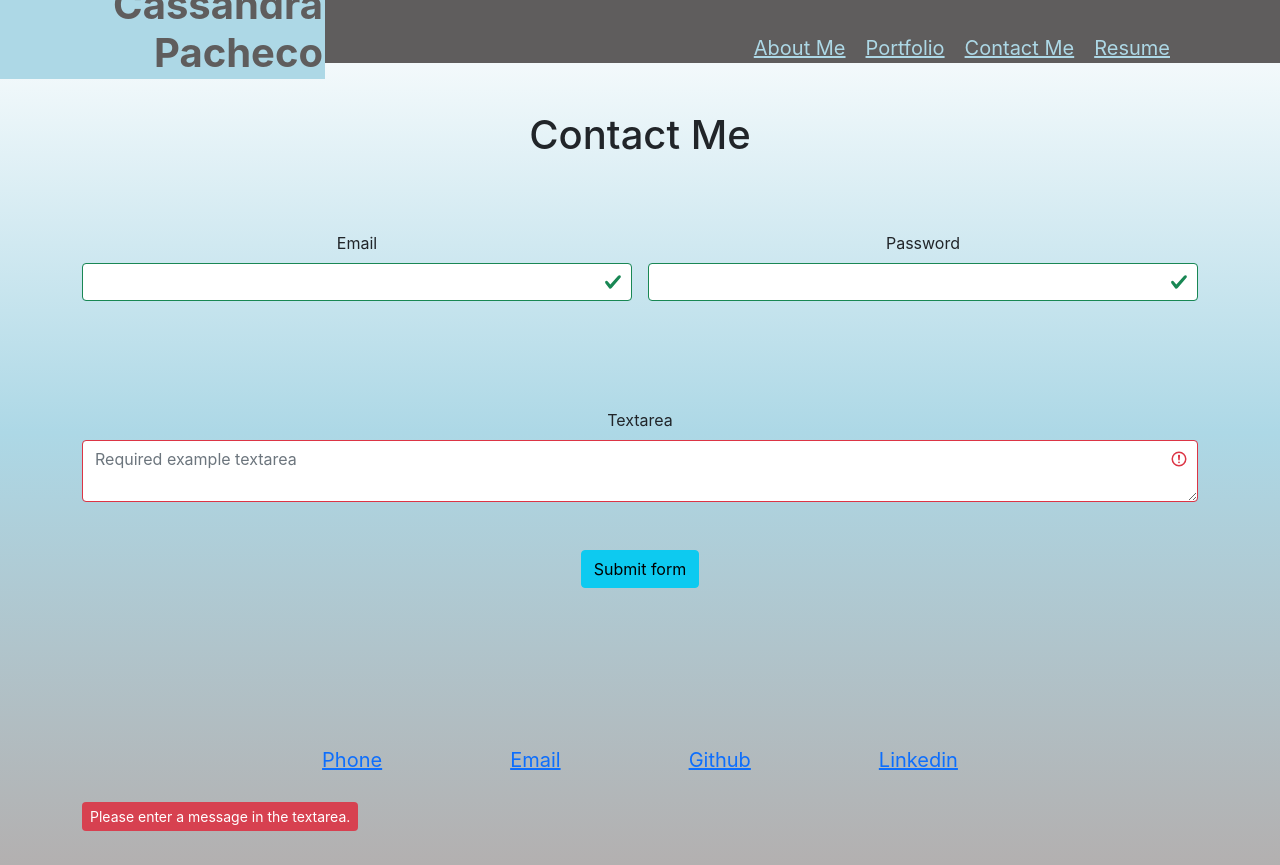
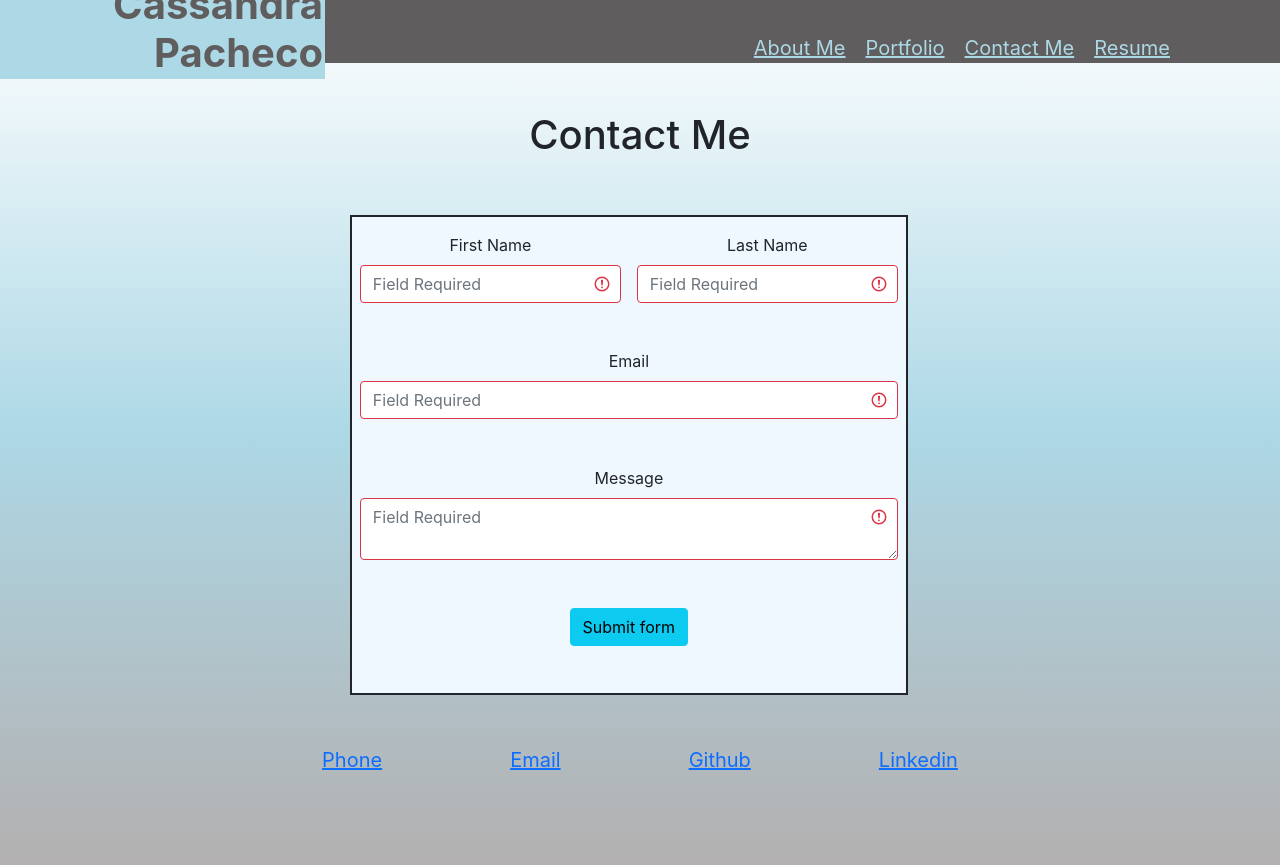
Before and after one commit to Cassiep1986/React-Portfolio, a React (Create React App) app: page /contact in a window 1280 px wide. Built offline with nearby package versions, Linux system fonts and the light colour scheme.

Commit message:
adjusted contact form

```diff
--- a/public/CSS/style.css
+++ b/public/CSS/style.css
@@ -169,8 +169,15 @@ img {
 }
 
 .g-3 {
+  width: 50%;
   height: 60vh;
   margin-top: 5%;
+  margin-left: 24%;
+  border-color: black;
+  border: 2px;
+  border-style: solid;
+  background-color: aliceblue;
+
 }
 
 .card-img-top {
--- a/src/App.js
+++ b/src/App.js
@@ -1,4 +1,4 @@
-import logo from "./logo.svg";
+// import logo from "./logo.svg";
 import "./App.css";
 import { BrowserRouter as Router, Route } from "react-router-dom";
 import Header from "./Components/Header";
--- a/src/Pages/aboutme.jsx
+++ b/src/Pages/aboutme.jsx
@@ -5,13 +5,10 @@ function Aboutme() {
       <img
         className="headshot mt-5"
         src="/images/Headshot.jpg"
-        alt="Picture of Developer"
+        alt="Developer's Headshot"
       />
 
-      <div className="">
-        <a name="Aboutme">
-          <h1></h1>
-        </a>
+      <div >
         <section className="text">
           <p>
             Hello, my name is Cassandra Pacheco and I am a (soon to be)
--- a/src/Pages/contact.jsx
+++ b/src/Pages/contact.jsx
@@ -3,25 +3,28 @@ function Contact () {
       <>
           <h1>Contact Me</h1>
 <form className="row g-3 was-validated">
-  <div className="col-md-6">
-    <label for="inputEmail4" className="form-label">Email</label>
-    <input type="email" className="form-control" id="inputEmail4"></input>
+  <div className="col md-6">
+  <label htmlFor="validationTextarea" className="form-label">First Name</label>
+    <input type="text" className="form-control is-invalid" placeholder="Field Required" required aria-label="First name"/>
   </div>
-  <div className="col-md-6">
-    <label for="inputPassword4" className="form-label">Password</label>
-    <input type="password" className="form-control" id="inputPassword4"></input>
+  <div className="col md-6">
+  <label htmlFor="validationTextarea" className="form-label">Last Name</label>
+    <input type="text" className="form-control is-invalid" placeholder="Field Required" required aria-label="Last name"/>
+  </div>
+  <div className="col-12">
+  <label htmlFor="validationTextarea" className="form-label">Email</label>
+  <input type="email" className="form-control is-invalid" placeholder="Field Required" required aria-label="Email"/>
+
   </div>
   <div className="mb-3">
-    <label for="validationTextarea" className="form-label">Textarea</label>
-    <textarea className="form-control is-invalid" id="validationTextarea" placeholder="Required example textarea" required></textarea>
-    <div className="invalid-tooltip">
-      Please enter a message in the textarea.
-    </div>
+    <label htmlFor="validationTextarea" className="form-label">Message</label>
+    <textarea className="form-control is-invalid" id="validationMessage" placeholder="Field Required" required></textarea>
     <div className="col-12 mt-5">
     <button className="btn btn-info" type="submit">Submit form</button>
   </div>
   </div>
 </form>
+
 
      </>
     )
--- a/src/Pages/portfolio.jsx
+++ b/src/Pages/portfolio.jsx
@@ -23,7 +23,7 @@ function Portfolio() {
             <button className="repotext2">Repo link</button>
           </a>
           <a href="https://financial-buzz.herokuapp.com">
-      <img src="./images/Financial_buzz.PNG" className="card-img-top w-100" alt="Application image"/>
+      <img src="./images/Financial_buzz.PNG" className="card-img-top w-100" alt="Snippit of Application"/>
       </a>
       <div className="card-body">
         <h5 className="card-title">Financial Buzz</h5>
@@ -37,7 +37,7 @@ function Portfolio() {
             <button className="repotext2">Repo link</button>
           </a>
           <a href="https://adamdavidburch42.github.io/Jokester">
-      <img src="./images/Jokester_Snippet.PNG" className="card-img-top w-100" alt="Application Image"/>
+      <img src="./images/Jokester_Snippet.PNG" className="card-img-top w-100" alt="Snippit of Application"/>
       </a>
       <div className="card-body">
         <h5 className="card-title">Jokester</h5>
@@ -65,7 +65,7 @@ function Portfolio() {
             <button className="repotext2">Repo link</button>
           </a>
           <a href="https://cassiep1986.github.io/Third-Party-APIs-Work-Day-Scheduler/">
-      <img src="./images/workday.PNG" className="card-img-top w-100 h-80 " alt="Application image"/>
+      <img src="./images/workday.PNG" className="card-img-top w-100 h-80 " alt="Snippit of Application"/>
       </a>
       <div className="card-body">
         <h5 className="card-title">WorkDay Scheduler</h5>
```
